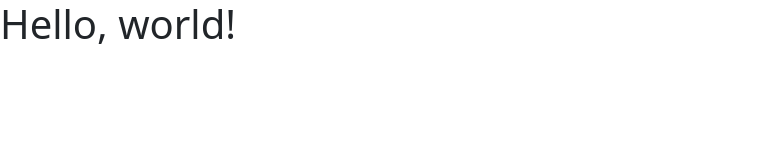
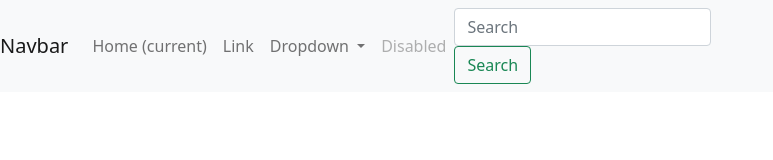
Before and after one commit to krupaca003/portfolio, a plain HTML site: page index1.html in a window 1280 px wide. Shown: the whole page, without its empty margins (0-773 px from the left). Drawn offline with nearby package versions, Linux system fonts and the light colour scheme.

Commit message:
implemented navbar

```diff
--- a/index1.html
+++ b/index1.html
@@ -11,17 +11,38 @@
     <title>Hello, world!</title>
   </head>
   <body>
-    <h1>Hello, world!</h1>
+    <nav class="navbar navbar-expand-lg navbar-light bg-light">
+      <a class="navbar-brand" href="#">Navbar</a>
+      <button class="navbar-toggler" type="button" data-toggle="collapse" data-target="#navbarSupportedContent" aria-controls="navbarSupportedContent" aria-expanded="false" aria-label="Toggle navigation">
+        <span class="navbar-toggler-icon"></span>
+      </button>
 
-    <!-- Optional JavaScript; choose one of the two! -->
-
-    <!-- Option 1: Bootstrap Bundle with Popper -->
-    <script src="https://cdn.jsdelivr.net/npm/bootstrap@5.0.2/dist/js/bootstrap.bundle.min.js" integrity="sha384-MrcW6ZMFYlzcLA8Nl+NtUVF0sA7MsXsP1UyJoMp4YLEuNSfAP+JcXn/tWtIaxVXM" crossorigin="anonymous"></script>
-
-    <!-- Option 2: Separate Popper and Bootstrap JS -->
-    <!--
-    <script src="https://cdn.jsdelivr.net/npm/@popperjs/core@2.9.2/dist/umd/popper.min.js" integrity="sha384-IQsoLXl5PILFhosVNubq5LC7Qb9DXgDA9i+tQ8Zj3iwWAwPtgFTxbJ8NT4GN1R8p" crossorigin="anonymous"></script>
-    <script src="https://cdn.jsdelivr.net/npm/bootstrap@5.0.2/dist/js/bootstrap.min.js" integrity="sha384-cVKIPhGWiC2Al4u+LWgxfKTRIcfu0JTxR+EQDz/bgldoEyl4H0zUF0QKbrJ0EcQF" crossorigin="anonymous"></script>
-    -->
-  </body>
-</html>
+      <div class="collapse navbar-collapse" id="navbarSupportedContent">
+        <ul class="navbar-nav mr-auto">
+          <li class="nav-item active">
+            <a class="nav-link" href="#">Home <span class="sr-only">(current)</span></a>
+          </li>
+          <li class="nav-item">
+            <a class="nav-link" href="#">Link</a>
+          </li>
+          <li class="nav-item dropdown">
+            <a class="nav-link dropdown-toggle" href="#" id="navbarDropdown" role="button" data-toggle="dropdown" aria-haspopup="true" aria-expanded="false">
+              Dropdown
+            </a>
+            <div class="dropdown-menu" aria-labelledby="navbarDropdown">
+              <a class="dropdown-item" href="#">Action</a>
+              <a class="dropdown-item" href="#">Another action</a>
+              <div class="dropdown-divider"></div>
+              <a class="dropdown-item" href="#">Something else here</a>
+            </div>
+          </li>
+          <li class="nav-item">
+            <a class="nav-link disabled" href="#">Disabled</a>
+          </li>
+        </ul>
+        <form class="form-inline my-2 my-lg-0">
+          <input class="form-control mr-sm-2" type="search" placeholder="Search" aria-label="Search">
+          <button class="btn btn-outline-success my-2 my-sm-0" type="submit">Search</button>
+        </form>
+      </div>
+    </nav>
```
